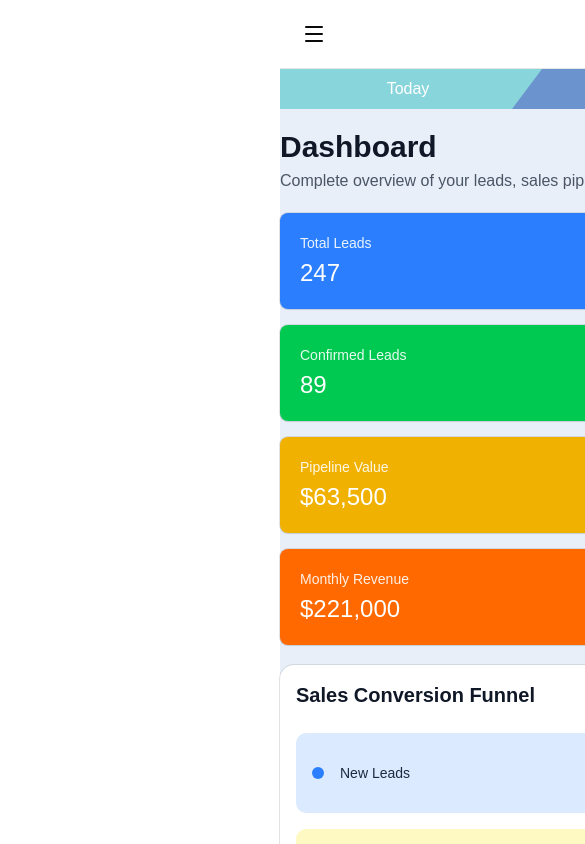
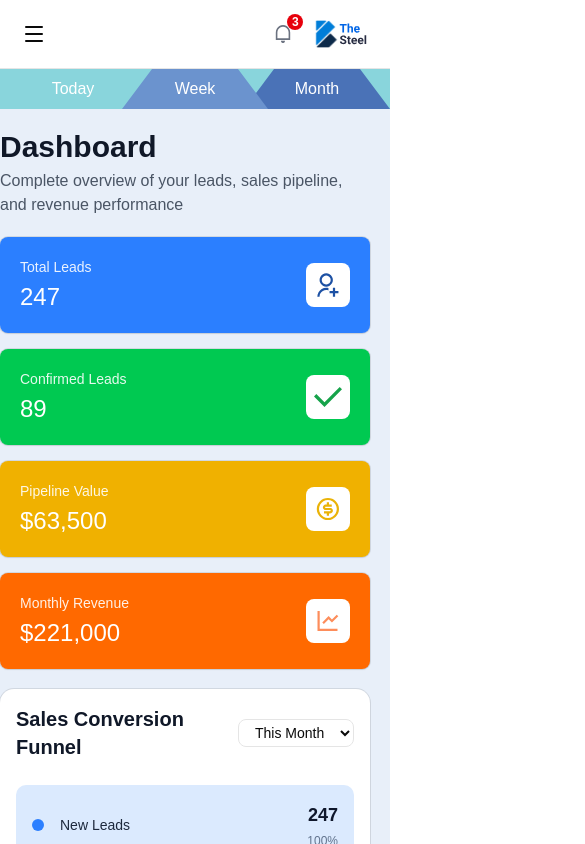
Before and after one commit to react6-flyweis/the-steel-admin, a React (Vite) app: page / in a window 390 px wide. Shown: the top 844 px of the page, 585 px wide, since content can reach past the window. Built offline with nearby package versions, Linux system fonts and the light colour scheme.

Commit message:
feat: implement sidebar toggle functionality in admin layout

```diff
--- a/src/components/admin-layout.tsx
+++ b/src/components/admin-layout.tsx
@@ -1,14 +1,25 @@
 import { Outlet } from "react-router";
 import { Sidebar } from "@/components/sidebar";
 import { Header } from "@/components/header";
+import { useState } from "react";
 
 export function AdminLayout() {
+  const [isSidebarOpen, setIsSidebarOpen] = useState(false);
+
+  const toggleSidebar = () => {
+    setIsSidebarOpen(!isSidebarOpen);
+  };
+
+  const closeSidebar = () => {
+    setIsSidebarOpen(false);
+  };
+
   return (
-    <div className="flex min-h-screen ">
-      <Sidebar />
-      <div className="flex-1 flex flex-col ml-70">
-        <Header />
-        <main className="flex-1 bg-[#E8EFF9] pb-5 ">
+    <div className="flex h-screen overflow-hidden">
+      <Sidebar isOpen={isSidebarOpen} onClose={closeSidebar} />
+      <div className="flex-1 flex flex-col ml-0 lg:ml-70 overflow-auto">
+        <Header onMenuClick={toggleSidebar} />
+        <main className="flex-1 bg-[#E8EFF9] pb-5">
           <Outlet />
         </main>
       </div>
```
